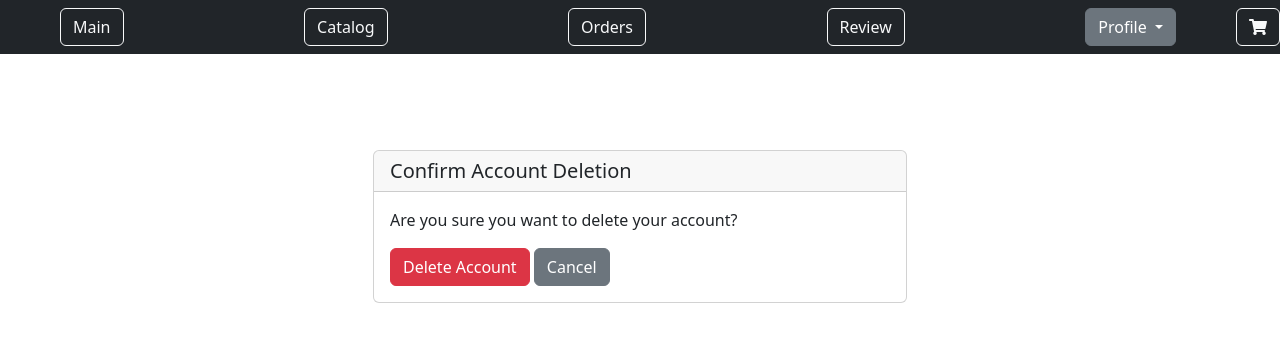
After one commit to DemetrSin/DjangoOnlineStore, a Django app: page /users/account_delete in a window 1280 px wide. The commit adds this page. Shown: the top 342 px of the page. Run offline with Django 5.2, Linux system fonts and the light colour scheme; the visitor is signed in with stand-in values (Sample User, id 1); some libraries are stand-ins or nearby versions.

Commit message:
provide delete account opportunity

```diff
--- /dev/null
+++ b/users/templates/users/account_delete.html
@@ -0,0 +1,23 @@
+{% extends 'users/base.html' %}
+
+{% block content %}
+  <div class="container">
+    <div class="row justify-content-center">
+      <div class="col-md-6">
+        <div class="card mt-5">
+          <div class="card-header">
+            <h5 class="mb-0">Confirm Account Deletion</h5>
+          </div>
+          <div class="card-body">
+            <p>Are you sure you want to delete your account?</p>
+            <form method="post">
+              {% csrf_token %}
+              <button type="submit" class="btn btn-danger">Delete Account</button>
+              <a href="{% url 'profile' %}" class="btn btn-secondary">Cancel</a>
+            </form>
+          </div>
+        </div>
+      </div>
+    </div>
+  </div>
+{% endblock %}
--- a/users/templates/users/profile.html
+++ b/users/templates/users/profile.html
@@ -16,6 +16,7 @@
               <p class="mb-0"><strong>Email address:</strong> {{ user.email }}</p>
             </div>
             <a href="{% url 'update_profile' %}" class="btn btn-dark">Edit Profile</a>
+              <a href="{% url 'account_delete' %}" class="btn btn-danger">Delete Account</a>
           </div>
         </div>
       </div>
--- a/users/urls.py
+++ b/users/urls.py
@@ -2,11 +2,12 @@ from django.urls import path
 
 from .views import (ClientCreateView, CustomLoginView, CustomLogoutView,
                     CustomUserRegisterView, HomeView, ProfileUpdateView,
-                    ProfileView, ClientUpdateView, ReviewCreateView, ReviewsDetailView)
+                    ProfileView, ClientUpdateView, ReviewCreateView, ReviewsDetailView, AccountDeleteView)
 
 urlpatterns = [
     path('home', HomeView.as_view(), name='home'),
     path('register', CustomUserRegisterView.as_view(), name='register'),
+    path('account_delete', AccountDeleteView.as_view(), name='account_delete'),
     path('login', CustomLoginView.as_view(), name='login'),
     path('logout', CustomLogoutView.as_view(), name='logout'),
     path('profile', ProfileView.as_view(), name='profile'),
--- a/users/views.py
+++ b/users/views.py
@@ -1,10 +1,11 @@
+from django.contrib.auth import logout
 from django.contrib.auth.mixins import LoginRequiredMixin
 from django.contrib.auth.models import User
 from django.contrib.auth.views import LoginView, LogoutView
 from django.shortcuts import redirect, render, get_object_or_404
 from django.urls import reverse_lazy, reverse
 from django.views import View
-from django.views.generic import FormView
+from django.views.generic import FormView, DeleteView
 from django.views.generic.edit import UpdateView
 
 from .forms import ClientCreateForm, UpdateProfileForm, UserRegisterForm, ClientUpdateForm, ReviewCreateForm
@@ -23,6 +24,20 @@ class CustomUserRegisterView(FormView):
     def form_valid(self, form):
         form.save()
         return super().form_valid(form)
+
+
+class AccountDeleteView(LoginRequiredMixin, DeleteView):
+    model = User
+    template_name = 'users/account_delete.html'
+    success_url = reverse_lazy('home')
+
+    def get_object(self, queryset=None):
+        return self.request.user
+
+    def delete(self, request, *args, **kwargs):
+        self.get_object()
+        logout(request)
+        return super().delete(request, *args, **kwargs)
 
 
 class HomeView(View):
```
